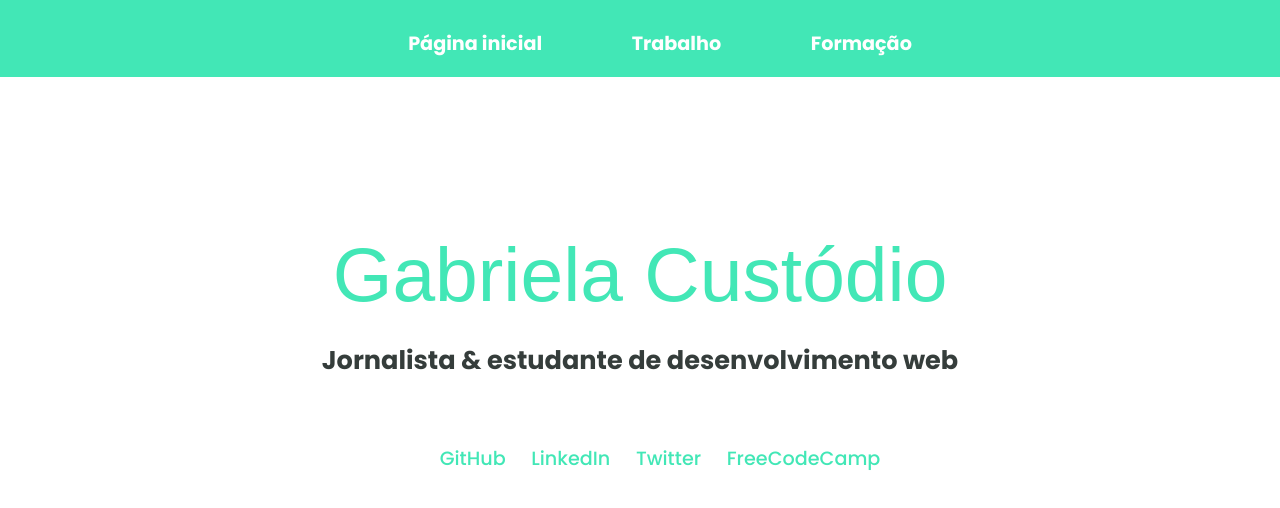
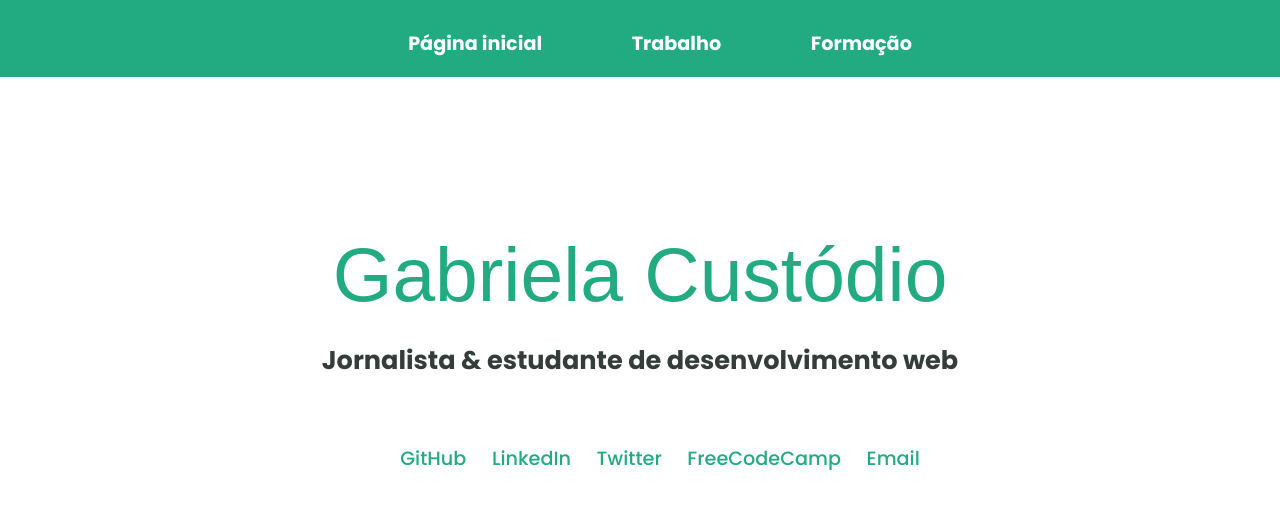
Before and after one commit to gabrielapcustodio/portfolio-gabriela, a plain HTML site: page index.html in a window 1280 px wide. Drawn offline with Linux system fonts and the light colour scheme; a web font is replaced by a local one.

Commit message:
Atualizando arquivos html e css

```diff
--- a/index.html
+++ b/index.html
@@ -35,6 +35,9 @@
             <li role="tab">
                 <a href="https://www.freecodecamp.org/gabrielacustodio">FreeCodeCamp</a>
             </li>
+            <li role="tab">
+                <a href="mailto:gabrielapcstd@gmail.com">Email</a>
+            </li>
         </ul>
     </section>
 </body>
--- a/styles.css
+++ b/styles.css
@@ -17,10 +17,13 @@ nav {
     display: flex;
     flex-direction: row;
     justify-content: center;
-    background-color: rgb(66, 231, 182);
+    background-color: rgb(34, 170, 129);
 }
 nav ul li {
-    padding-top: 1vw;
+    margin-top: 1vw;
+}
+.container-principal {
+    margin-bottom: 5vw;
 }
 .artigos, .certificacoes {
     padding-bottom: 5vw;
@@ -50,7 +53,7 @@ h1 {
     font-family: "Fuzzy Bubbles", sans-serif;
     font-weight: 400;
     font-size: 6vw;
-    color: rgb(66, 231, 182);
+    color: rgb(34, 170, 129);
     text-align: center;
     margin-top: 12vw;
     margin-bottom: 1.5vw;
@@ -91,7 +94,7 @@ h4 {
     margin-bottom: 1vw;
 }
 figure .link-para-reportagem a, .artigos a {
-    color:rgb(66, 231, 182);
+    color:rgb(34, 170, 129);
     font-family: "Poppins", sans-serif;
     font-size: 1.2vw;
 }
@@ -108,7 +111,7 @@ ul {
     list-style: none;
 }
 ul li a {
-    color:rgb(66, 231, 182);
+    color:rgb(34, 170, 129);
     font-family: "Poppins", sans-serif;
     font-size: 1.5vw;
     font-weight:500;
```
